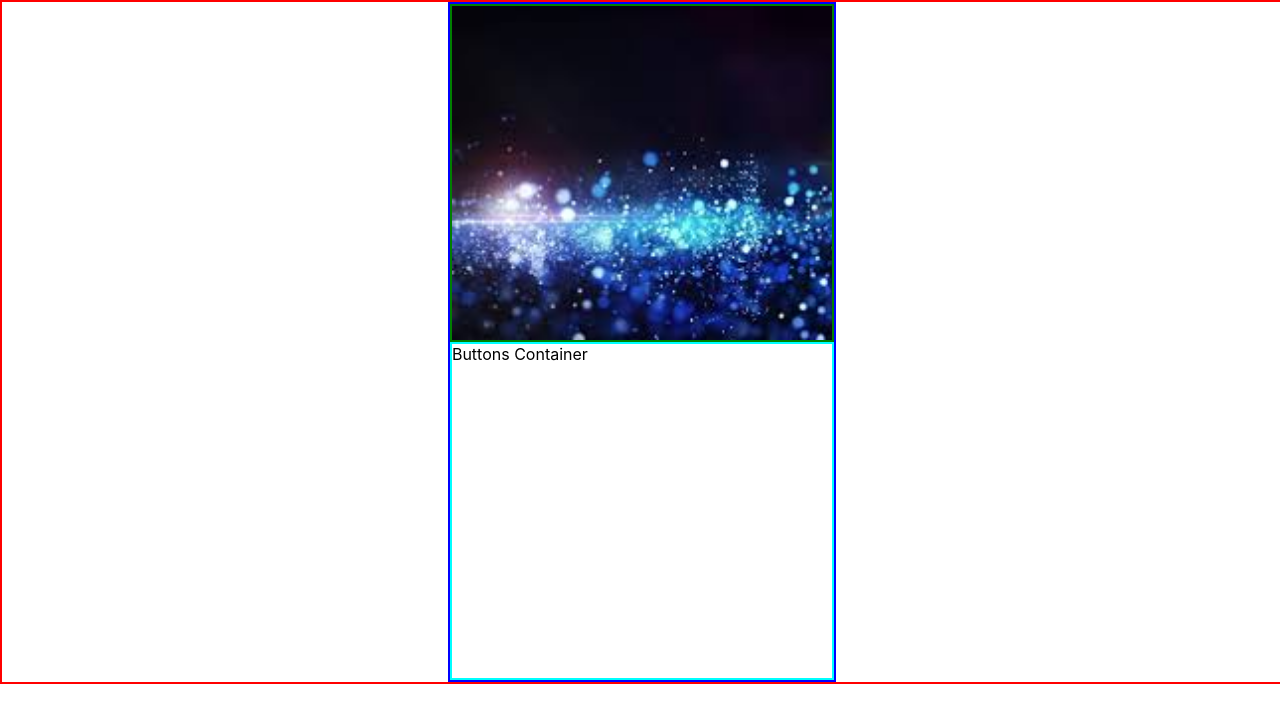
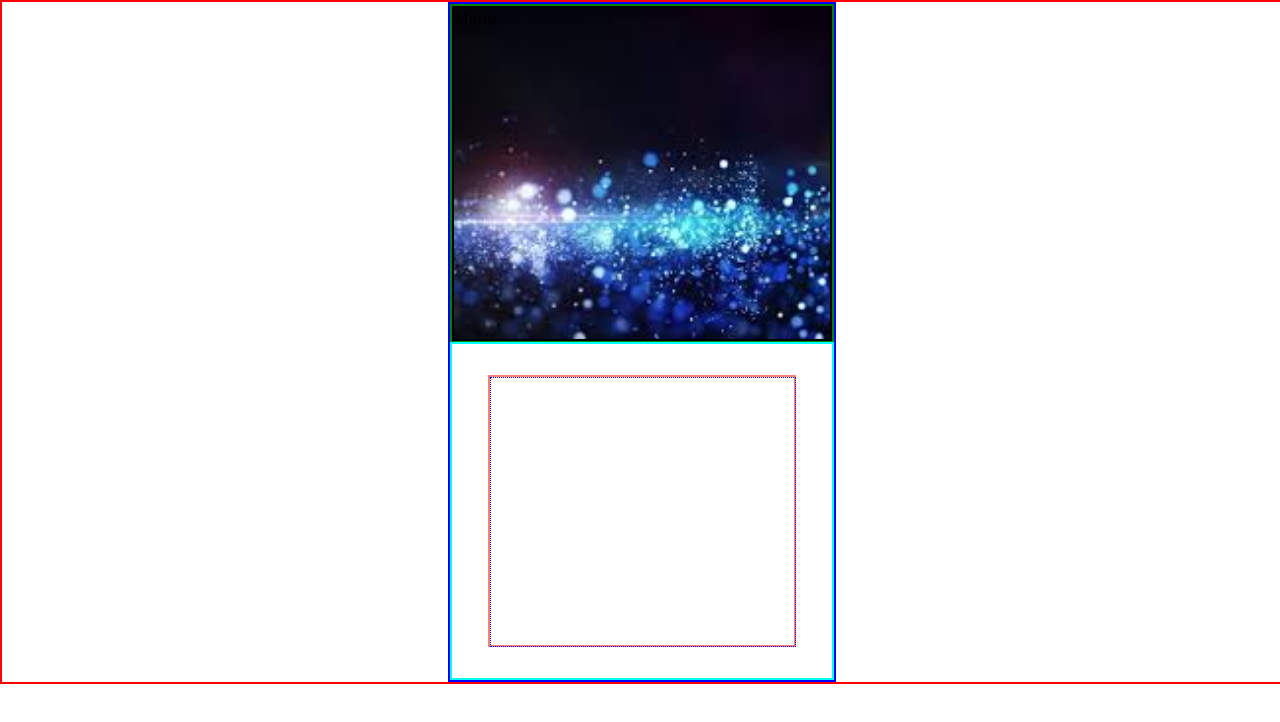
Before and after one commit to dheerajk7/IPOD-react-CN, a React (Create React App) app: page / in a window 1280 px wide. Shown: the top 722 px of the page. Built offline with nearby package versions, Linux system fonts and the light colour scheme.

Commit message:
add menu component and buttons component

```diff
--- a/src/assets/css/buttons.css
+++ b/src/assets/css/buttons.css
@@ -2,5 +2,31 @@
   height: 50%;
   border: 2px solid cyan;
   width: 99%;
+  display: flex;
+  justify-content: center;
+  align-items: center;
   margin: 0;
 }
+
+.button-region-container {
+  border: 2px solid salmon;
+  margin: 0;
+  height: 80%;
+  width: 80%;
+}
+
+.inner-button-container {
+  height: 100%;
+  width: 100%;
+  border: 1px dotted blue;
+  margin: 0px;
+}
+
+.up-button-container {
+}
+
+.center-button-container {
+}
+
+.down-button-container {
+}
--- /dev/null
+++ b/src/assets/css/menu.css
@@ -0,0 +1,9 @@
+.menu-container {
+  border: 2px solid black;
+  height: 99%;
+  width: 99%;
+  margin: 0;
+  background-image: url('../images/screen-container-background.jpg');
+  background-repeat: no-repeat;
+  background-size: cover;
+}
--- a/src/assets/css/screen.css
+++ b/src/assets/css/screen.css
@@ -1,7 +1,4 @@
 .screen-container {
-  background-image: url('../images/screen-container-background.jpg');
-  background-repeat: no-repeat;
-  background-size: cover;
   height: 50%;
   border: 2px solid green;
   width: 99%;
--- a/src/components/Buttons.js
+++ b/src/components/Buttons.js
@@ -3,7 +3,17 @@ import '../assets/css/buttons.css';
 
 class Buttons extends Component {
   render() {
-    return <div className="button-container">Buttons Container</div>;
+    return (
+      <div className="button-container">
+        <div className="button-region-container">
+          <div className="inner-button-container">
+            <div className="up-button-container"></div>
+            <div className="center-button-container"></div>
+            <div className="down-button-container"></div>
+          </div>
+        </div>
+      </div>
+    );
   }
 }
 
--- /dev/null
+++ b/src/components/Menu.js
@@ -0,0 +1,10 @@
+import React, { Component } from 'react';
+import '../assets/css/menu.css';
+
+class Menu extends Component {
+  render() {
+    return <div className="menu-container">Menu</div>;
+  }
+}
+
+export default Menu;
--- a/src/components/Screen.js
+++ b/src/components/Screen.js
@@ -1,9 +1,14 @@
 import React, { Component } from 'react';
+import Menu from './Menu';
 import '../assets/css/screen.css';
 
 class Screen extends Component {
   render() {
-    return <div className="screen-container"></div>;
+    return (
+      <div className="screen-container">
+        <Menu />
+      </div>
+    );
   }
 }
 
```
